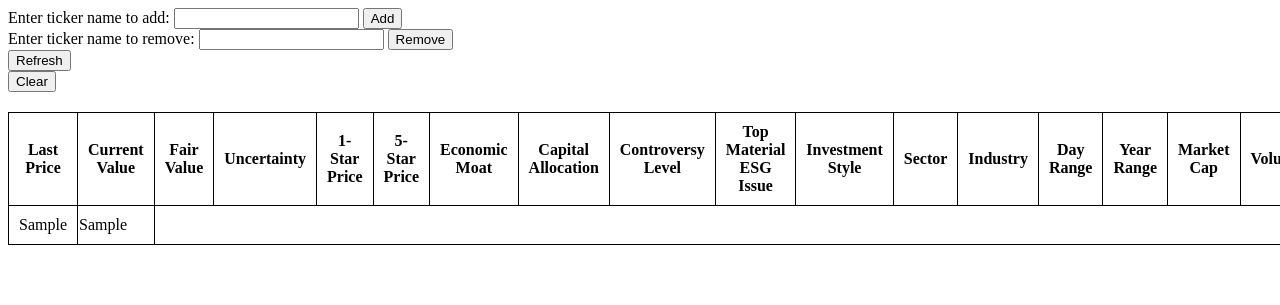
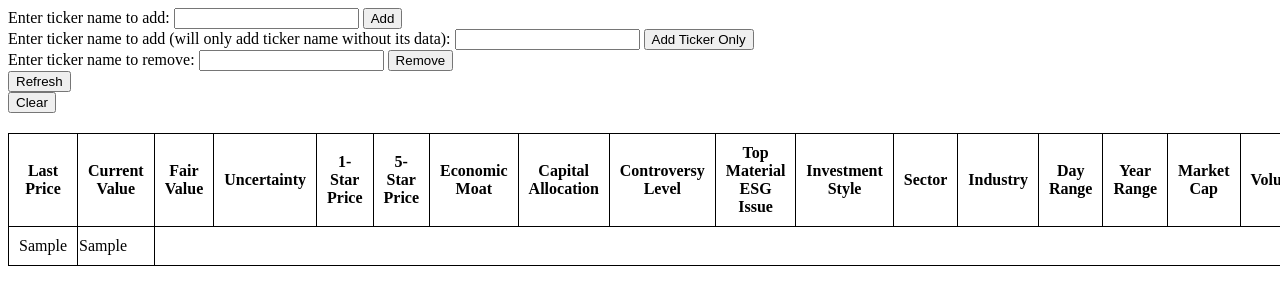
Before and after one commit to MohitSoni11/morning-star-web-scraping, a Flask app: page / in a window 1280 px wide; the page is wider, and only the part inside the window is pictured. Shown: the top 305 px of that part. Run offline with Flask 3, Linux system fonts and the light colour scheme; tables that the repository leaves empty hold one stand-in row (values such as "Sample post").

Commit message:
Adding functionality for only adding ticker to database

```diff
--- a/app.py
+++ b/app.py
@@ -122,6 +122,22 @@ def get_fundamental_info(browser):
 
   return data
 
+def push_only_ticker(ticker):
+  '''
+  Adds only the given ticker to the sqlite database without the data.
+
+  :Args:
+  * ticker {String} - ticker name
+
+  Note: If the given ticker is already present in database, the method doesn't do anything
+  '''
+
+  ticker_found = Ticker.query.filter_by(ticker=ticker).first()
+  if not ticker_found:
+    new_db_element = Ticker(ticker=ticker, fundamental_data="")
+    db.session.add(new_db_element)
+    db.session.commit()
+
 def push_to_db(ticker, fundamental_data):
   '''
   Adds the given ticker and its data to the sqlite database.
@@ -241,6 +257,12 @@ def addTicker():
   push_to_db(ticker, data)
   return redirect('/')
 
+@app.route('/add-only-ticker', methods=['POST'])
+def addOnlyTicker():
+  ticker = request.form['ticker']
+  push_only_ticker(ticker)
+  return redirect('/')
+
 @app.route('/remove-ticker', methods=['POST'])
 def removeTicker():
   ticker = request.form['ticker']
--- a/templates/home.html
+++ b/templates/home.html
@@ -13,6 +13,12 @@
       <label for="ticker">Enter ticker name to add: </label>
       <input id="ticker" name="ticker" type="text">
       <input type="submit" value="Add">
+    </form>
+
+    <form action="/add-only-ticker" method="POST">
+      <label for="ticker">Enter ticker name to add (will only add ticker name without its data): </label>
+      <input id="ticker" name="ticker" type="text">
+      <input type="submit" value="Add Ticker Only">
     </form>
 
     <form action="/remove-ticker" method="POST">
```
Also changed, not shown: 1 other file.
